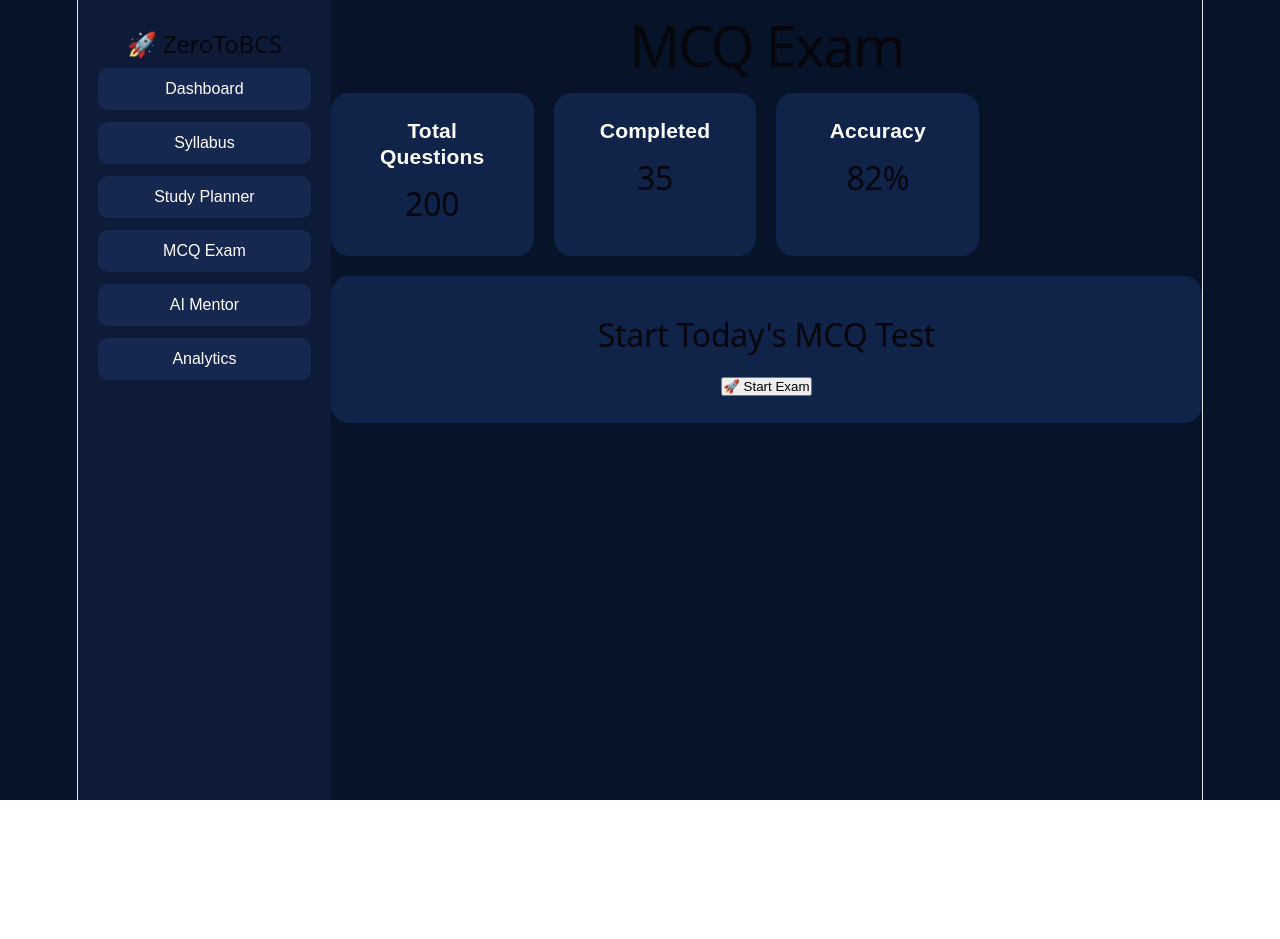
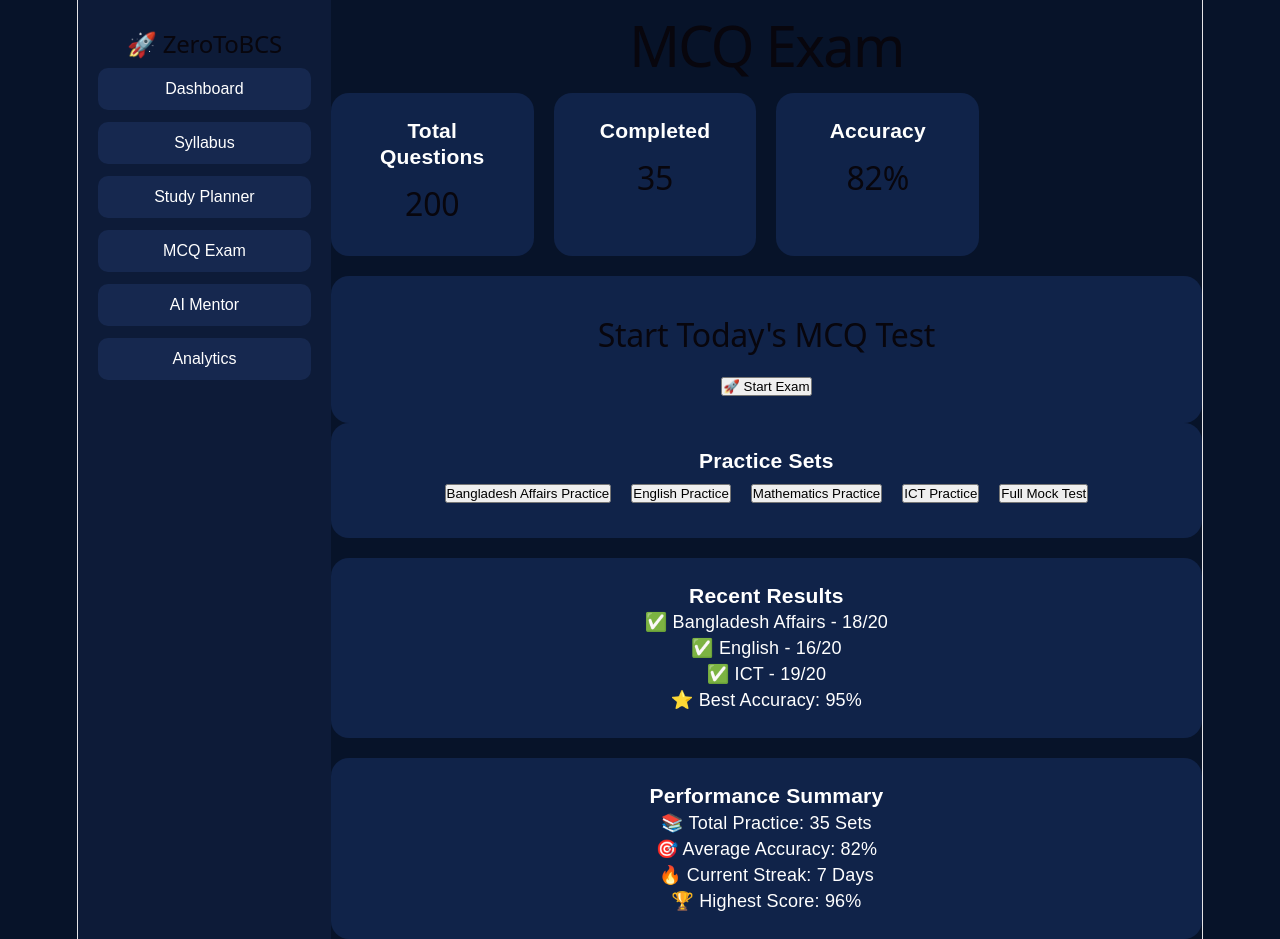
Before and after one commit to munna0toBCS/ZeroToBCS, a React (Vite) app: page / in a window 1280 px wide. Both pictures are taken after a click on the button "MCQ Exam". Before the commit the page ends 800 px from the top, so only its background shows below. Built offline with nearby package versions, Linux system fonts and the light colour scheme.

Commit message:
Improved MCQ exam page

```diff
--- a/src/App.jsx
+++ b/src/App.jsx
@@ -191,6 +191,45 @@ export default function App() {
         🚀 Start Exam
       </button>
     </div>
+    <div className="card" style={{ gridColumn: "1 / -1" }}>
+  <h3>Practice Sets</h3>
+
+  <button style={{ margin: "10px" }}>
+    Bangladesh Affairs Practice
+  </button>
+
+  <button style={{ margin: "10px" }}>
+    English Practice
+  </button>
+
+  <button style={{ margin: "10px" }}>
+    Mathematics Practice
+  </button>
+
+  <button style={{ margin: "10px" }}>
+    ICT Practice
+  </button>
+
+  <button style={{ margin: "10px" }}>
+    Full Mock Test
+  </button>
+</div>
+<div className="card" style={{ gridColumn: "1 / -1", marginTop: "20px" }}>
+  <h3>Recent Results</h3>
+
+  <p>✅ Bangladesh Affairs - 18/20</p>
+  <p>✅ English - 16/20</p>
+  <p>✅ ICT - 19/20</p>
+  <p>⭐ Best Accuracy: 95%</p>
+</div>
+<div className="card" style={{ gridColumn: "1 / -1", marginTop: "20px" }}>
+  <h3>Performance Summary</h3>
+
+  <p>📚 Total Practice: 35 Sets</p>
+  <p>🎯 Average Accuracy: 82%</p>
+  <p>🔥 Current Streak: 7 Days</p>
+  <p>🏆 Highest Score: 96%</p>
+</div>
 
   </>
 )}
```
